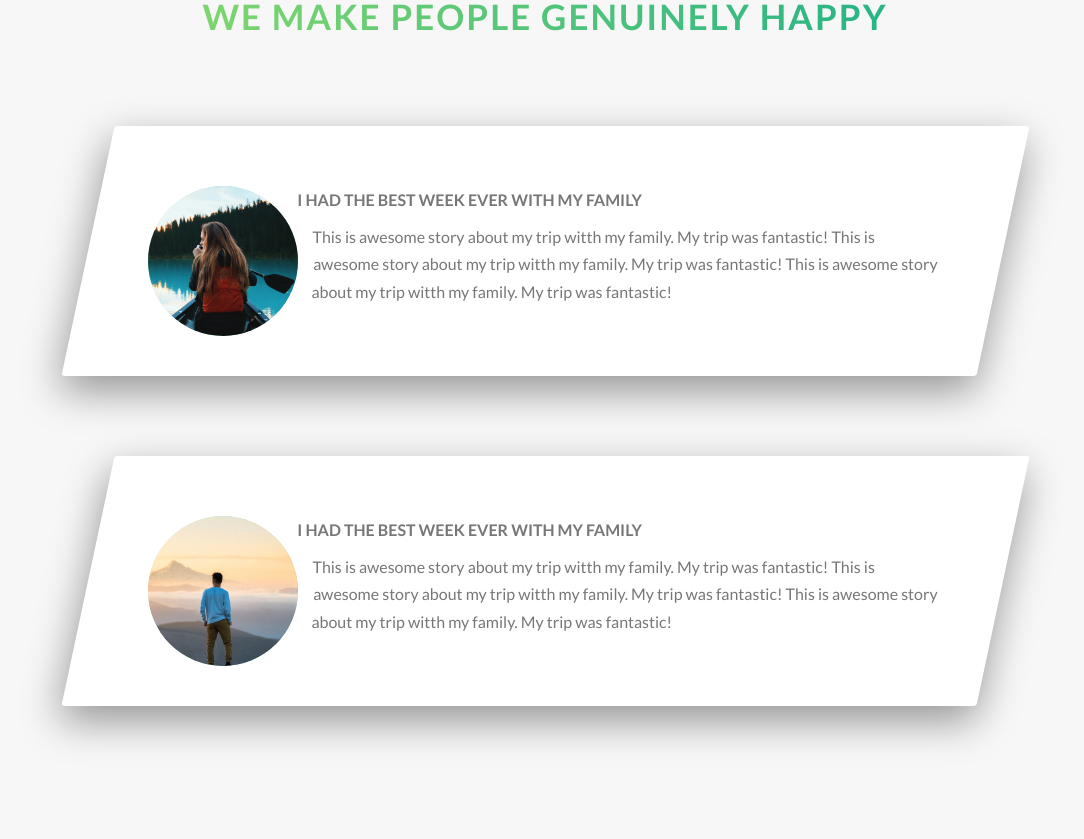
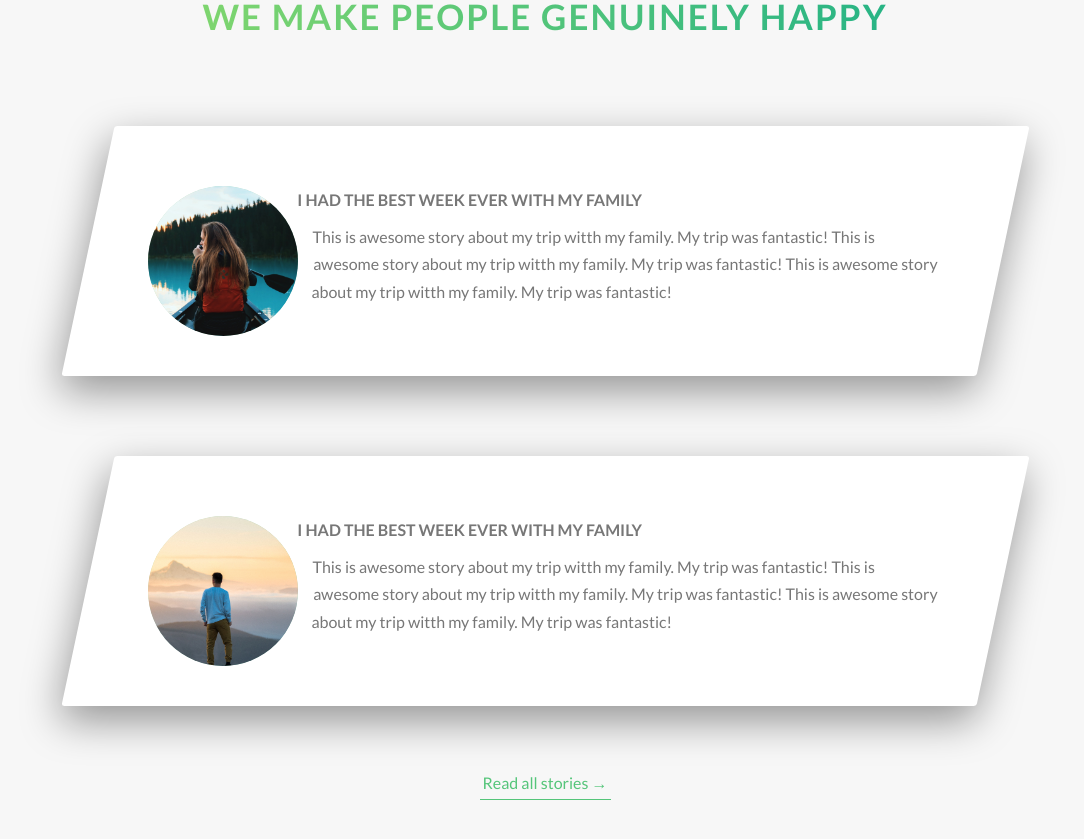
Before and after one commit to DenisPepper/jonas-css-natours, a React (Vite) app: page / in a window 1280 px wide. Shown: the part 3400-4239 px from the top of the page, without its empty margins (95-1179 px from the left). Built offline with nearby package versions, Linux system fonts and the light colour scheme.

Commit message:
Добавит ссылку на все истории

```diff
--- a/src/components/stories/stories.css
+++ b/src/components/stories/stories.css
@@ -2,10 +2,17 @@
   padding: 15rem 0;
   background-color: var(--color-gray-light-1);
   margin-top: -20dvh;
+  display: flex;
+  flex-direction: column;
 }
 
 .stories-list {
   margin: 0 auto;
+  padding-bottom: 6rem;
   width: 75%;
   list-style: none;
 }
+
+.stories__link {
+  align-self: center;
+}
--- a/src/components/stories/stories.jsx
+++ b/src/components/stories/stories.jsx
@@ -1,5 +1,6 @@
 import './stories.css';
 import { HeadingSecondary as H2 } from '../heading-secondary/heading-secondary';
+import { TextButton as A } from '../text-button/text-button';
 import { Story } from '../story/story';
 
 const stories = [
@@ -36,6 +37,7 @@ export function Stories() {
           <Story {...story} key={story.id} />
         ))}
       </ul>
+      <A cls='stories__link' href='#'>Read all stories &rarr;</A>
     </section>
   );
 }
--- a/src/components/text-button/text-button.jsx
+++ b/src/components/text-button/text-button.jsx
@@ -1,10 +1,10 @@
 import './text-button.css';
 
 export function TextButton(props) {
-  const { children, ...restProps } = props;
+  const { children, cls, ...restProps } = props;
 
   return (
-    <a className='btn-text' {...restProps}>
+    <a className={`btn-text ${cls}`} {...restProps}>
       {children}
     </a>
   );
```
